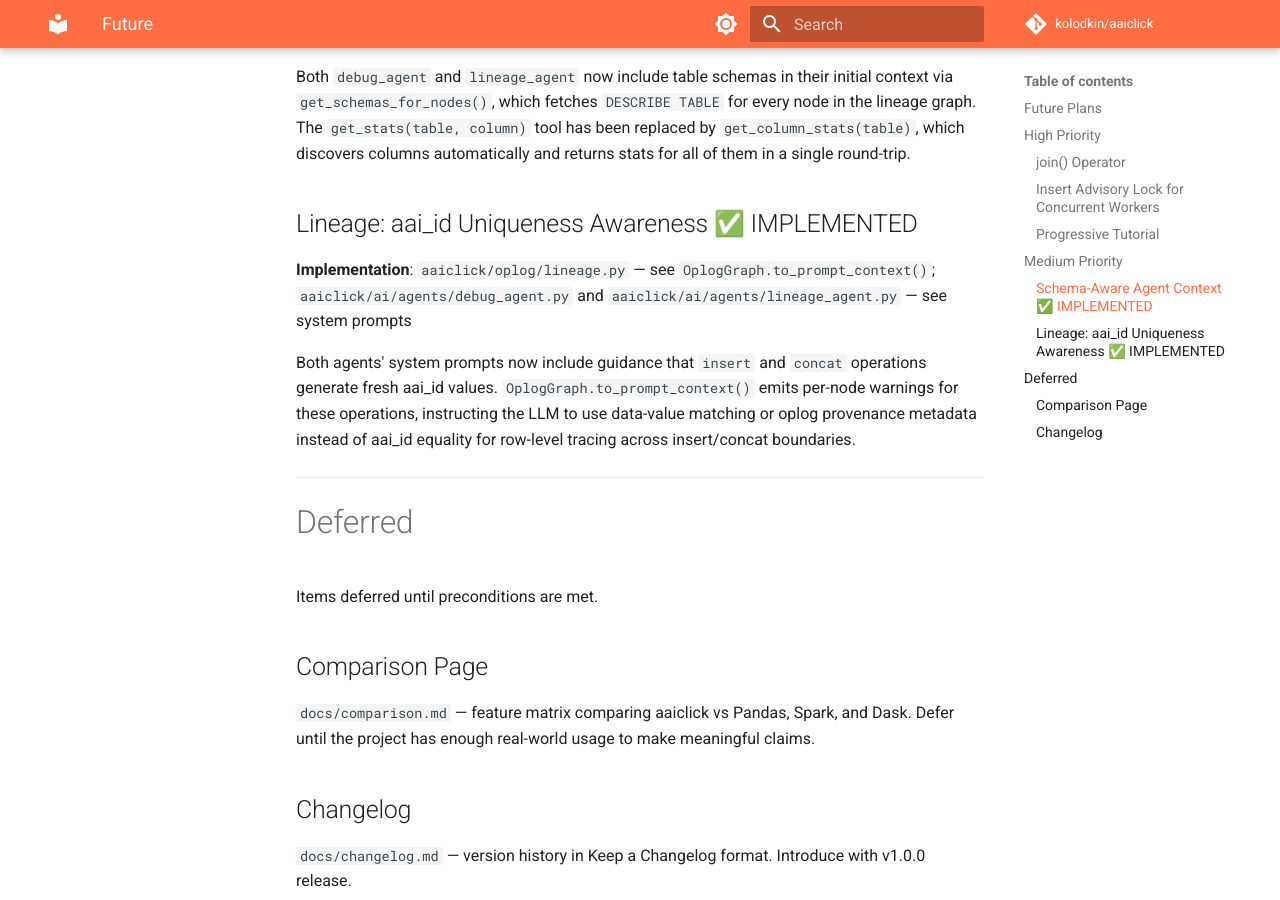
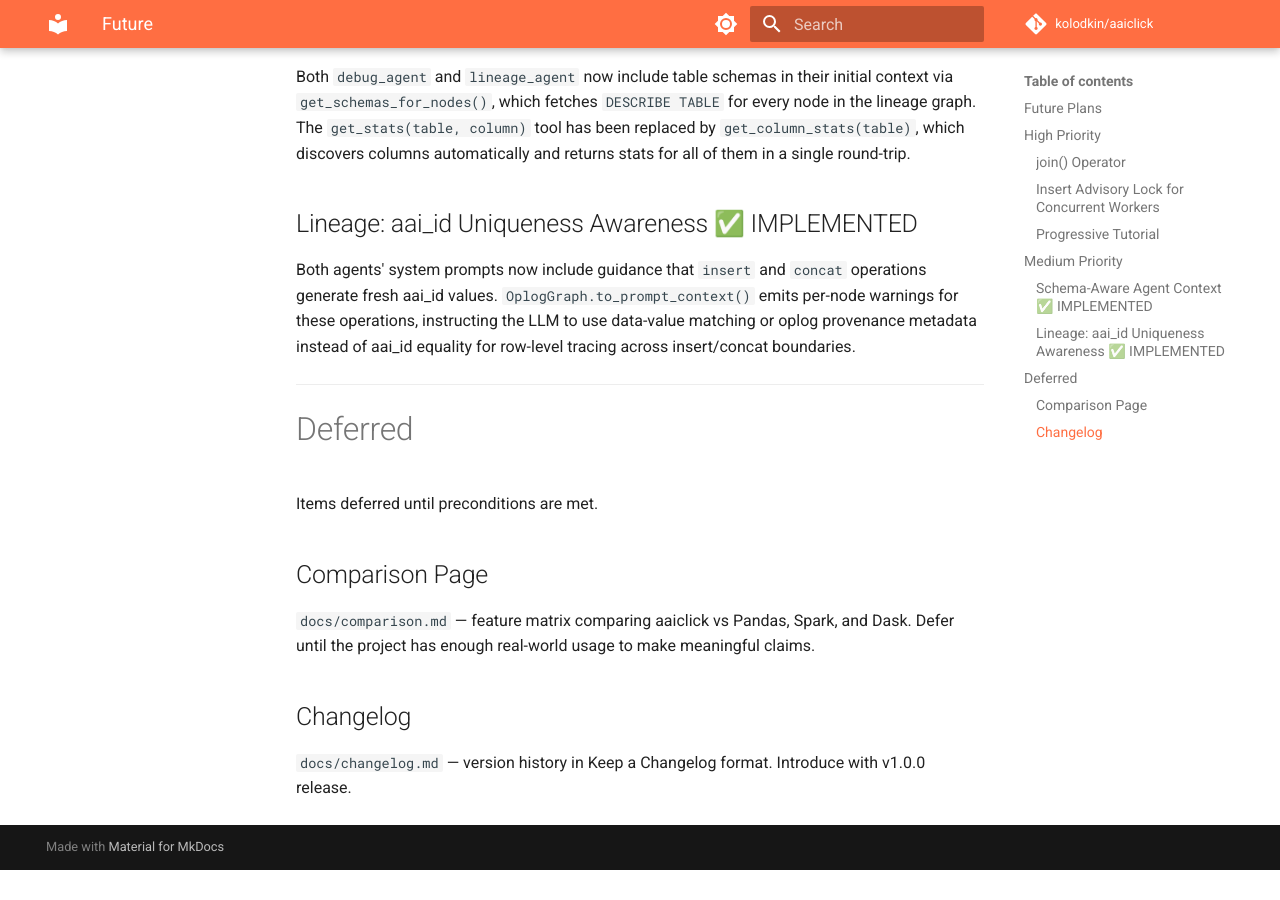
Before and after one commit to kolodkin/aaiclick, an MkDocs documentation site: the page built from docs/future.md, in a window 1280 px wide and 900 px high, scrolled down 1250 px. Built offline with MkDocs 1.6.1 and Material for MkDocs 9.7.7, drawn with Linux system fonts in a browser that asks for light colours; comment, search, counter and statistics services are not loaded; after the commit the page ends 2120 px from its top, so only the background shows below that.

Commit message:
cleanup: remove implementation reference from future.md lineage section

```diff
--- a/docs/future.md
+++ b/docs/future.md
@@ -52,9 +52,6 @@ columns automatically and returns stats for all of them in a single round-trip.
 
 ## Lineage: aai_id Uniqueness Awareness ✅ IMPLEMENTED
 
-**Implementation**: `aaiclick/oplog/lineage.py` — see `OplogGraph.to_prompt_context()`;
-`aaiclick/ai/agents/debug_agent.py` and `aaiclick/ai/agents/lineage_agent.py` — see system prompts
-
 Both agents' system prompts now include guidance that `insert` and `concat` operations generate
 fresh aai_id values. `OplogGraph.to_prompt_context()` emits per-node warnings for these operations,
 instructing the LLM to use data-value matching or oplog provenance metadata instead of aai_id
```
